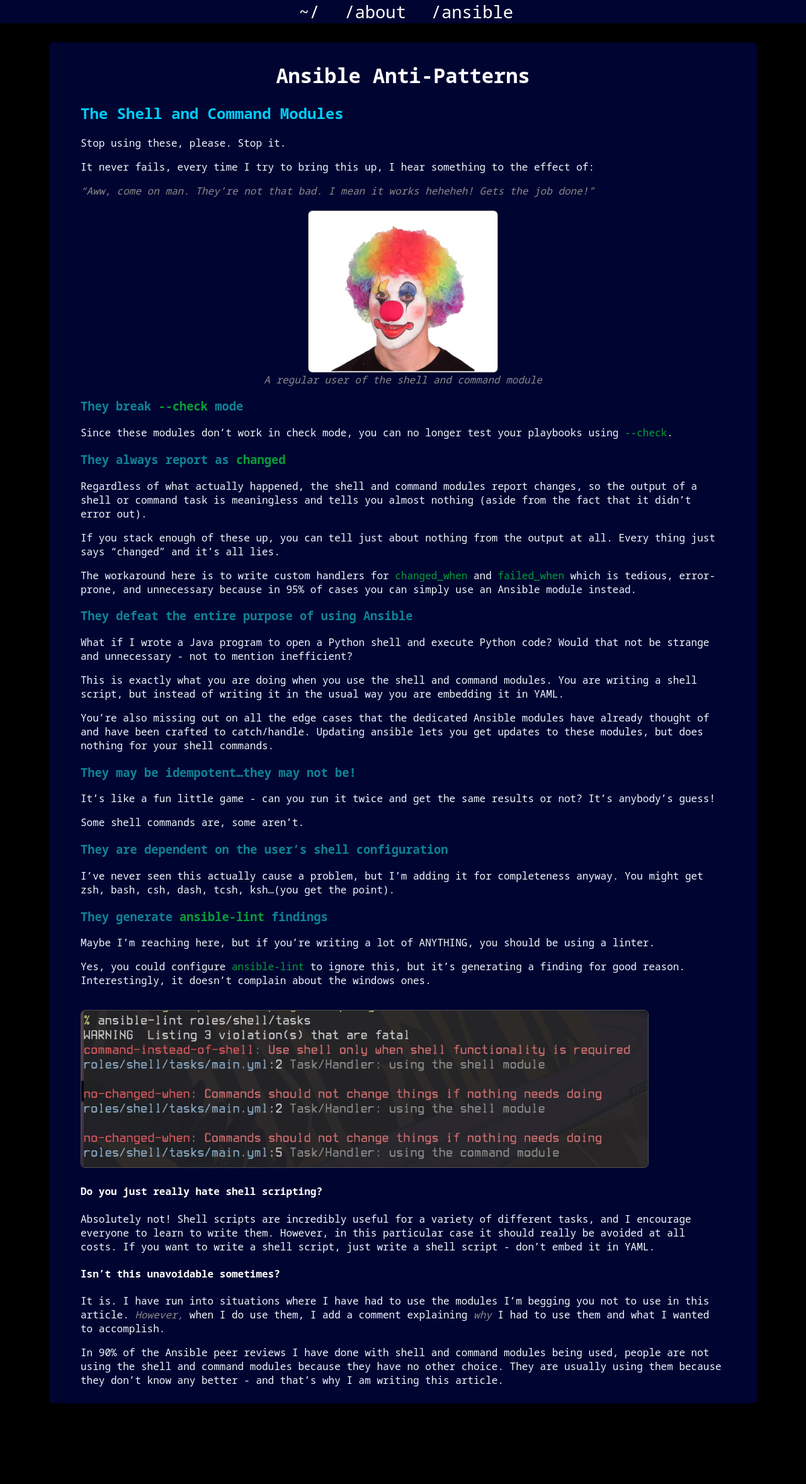
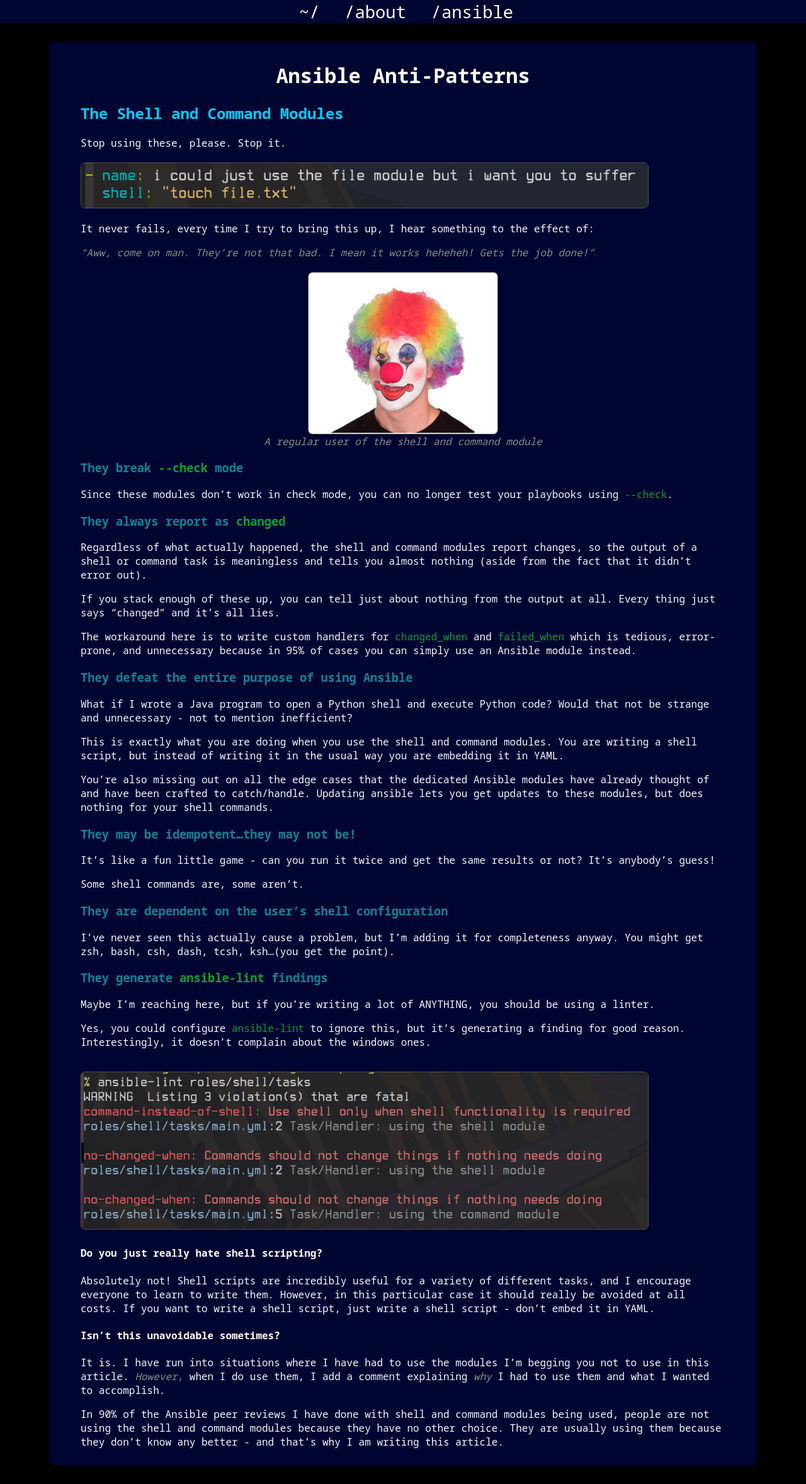
Before and after one commit to bartenbach/proxa.github.io, a Jekyll site: the page built from ansible.md, in a window 1280 px wide. Shown: the whole page at 63% size. Built offline with Jekyll 4.4.1, drawn with Linux system fonts in a browser that asks for light colours; before the commit the page ends 2259 px from its top, so only the background shows below that.

Commit message:
More pretty picturez for kidz

```diff
--- a/ansible.md
+++ b/ansible.md
@@ -7,6 +7,7 @@ layout: about
 
 ## The Shell and Command Modules
 Stop using these, please. Stop it.
+![Pointless shell module usage](/assets/images/file-module.jpg)
 
 It never fails, every time I try to bring this up, I hear something to the effect of:
 
```
Also changed, not shown: assets/images/file-module.jpg (added).
